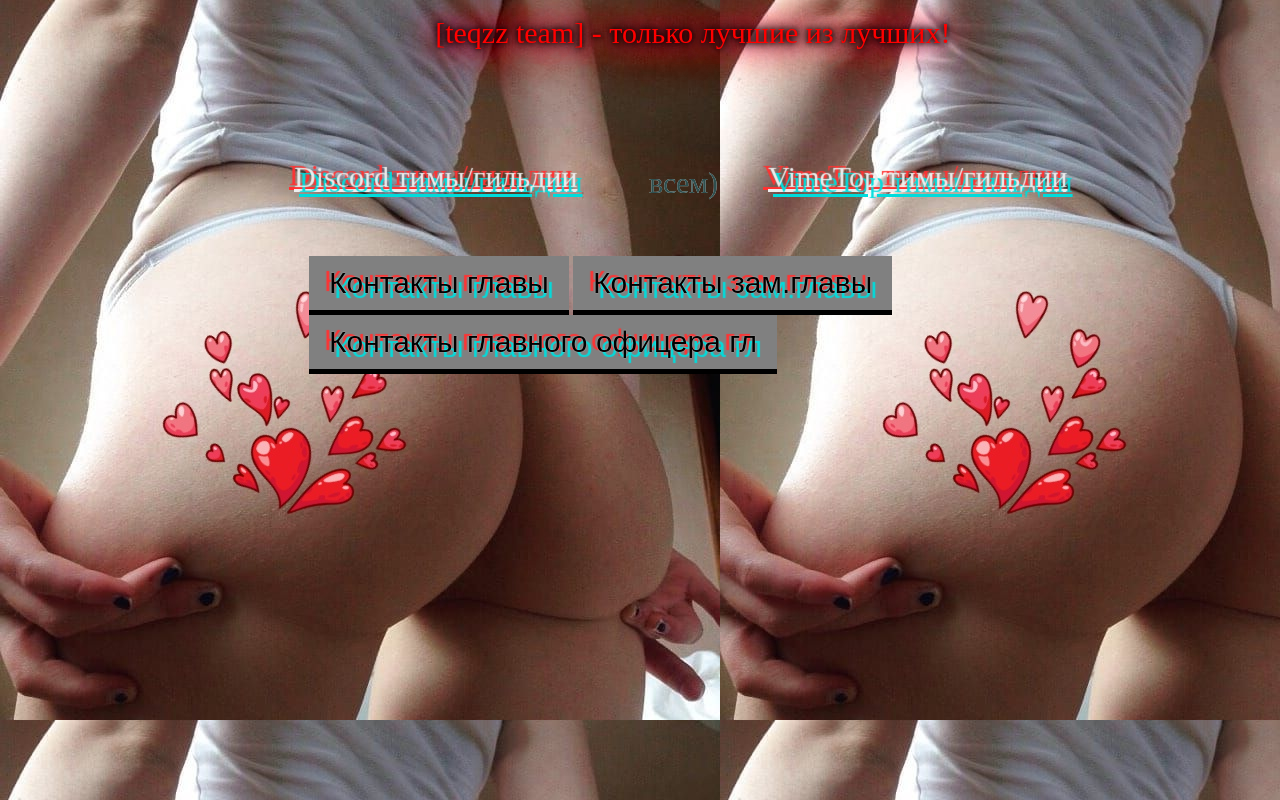
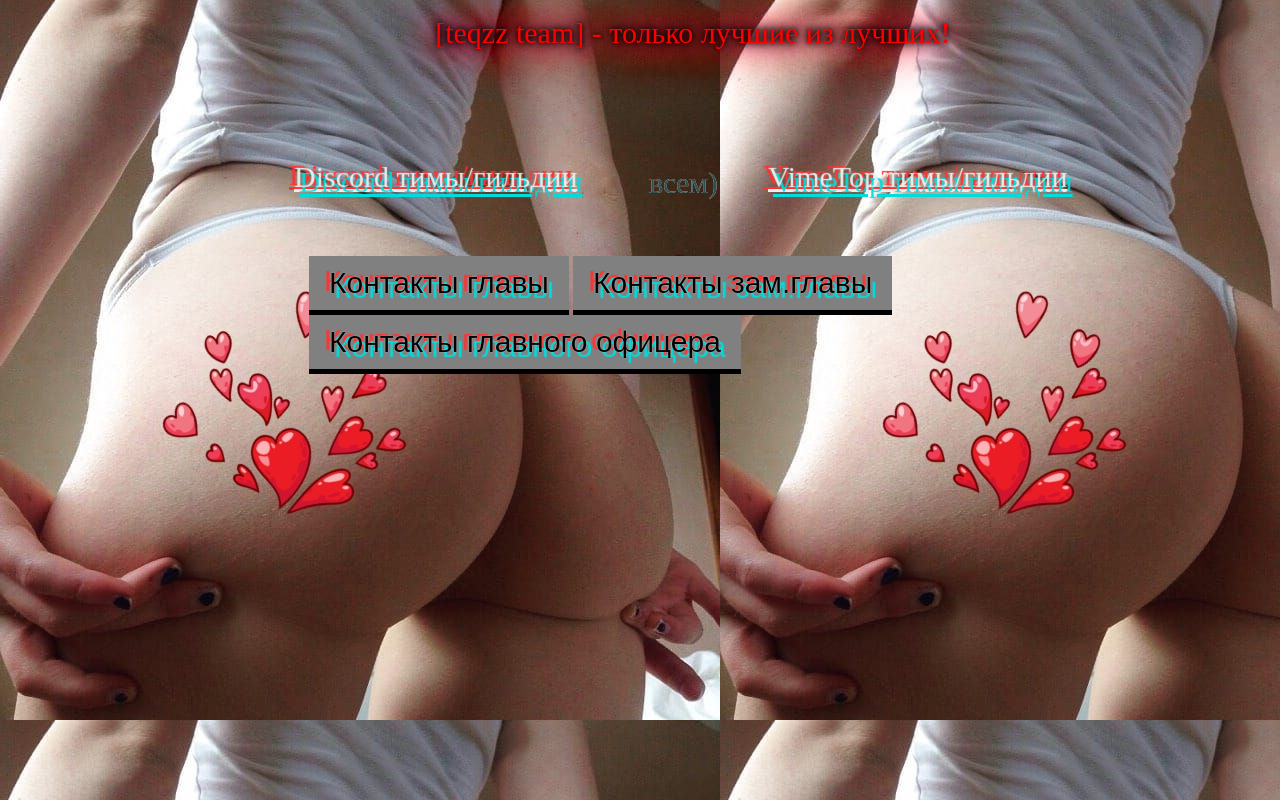
Before and after one commit to tekzinq/teqzzteam, a plain HTML site: page index.html in a window 1280 px wide. Drawn offline with Linux system fonts and the light colour scheme.

Commit message:
Update index.html

```diff
--- a/index.html
+++ b/index.html
@@ -31,7 +31,7 @@ VimeTop тимы/гильдии </a>
 	    <ul class="menu">
   		<li><a href=zody.html target = "_blank">Контакты главы</a></li>
   		<li><a href=zamgl.html target = "_blank">Контакты зам.главы</a></li>
-  		<li><a href=gloff.html target = "_blank">Контакты главного офицера гл</a></li>
+  		<li><a href=gloff.html target = "_blank">Контакты главного офицера</a></li>
   	</ul>
   </body>
 
```
